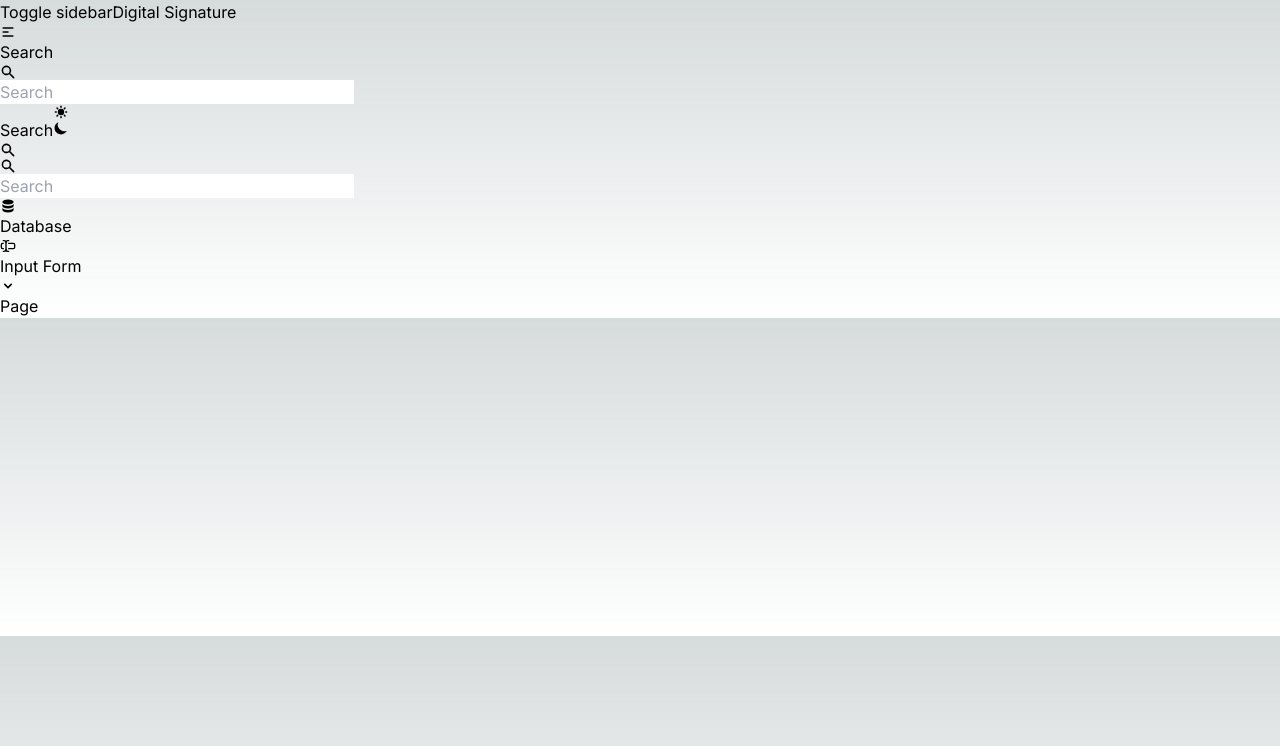
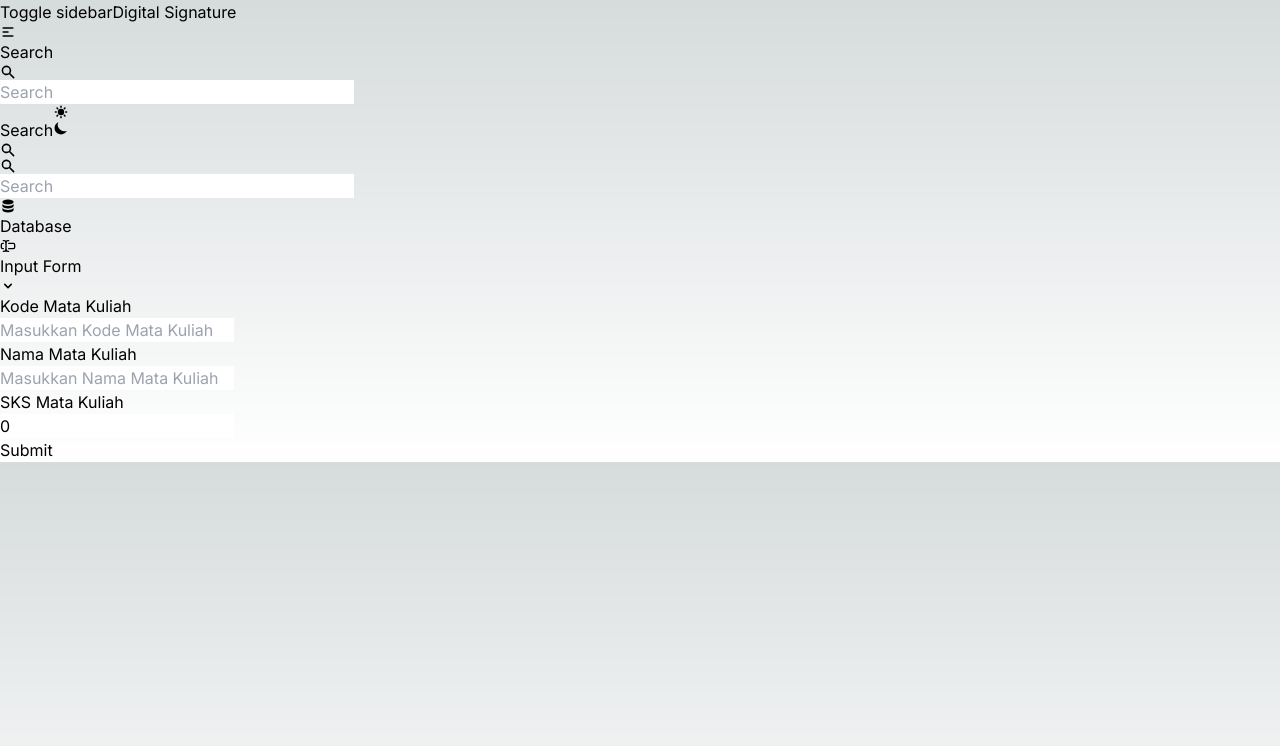
Before and after one commit to abrahammegantoro/digital-signature-website, a Next.js app: page /input/mata-kuliah in a window 1280 px wide. Shown: the top 746 px of the page. Built offline with nearby package versions, Linux system fonts and the light colour scheme.

Commit message:
[FEAT] add input form mata kuliah

```diff
--- a/src/app/input/mata-kuliah/page.tsx
+++ b/src/app/input/mata-kuliah/page.tsx
@@ -1,5 +1,73 @@
-import React from "react";
+"use client";
 
-export default function Page() {
-  return <div>Page</div>;
+import { Button, Checkbox, Label, Select, TextInput } from "flowbite-react";
+import DSTextField from "@/components/DSTextField";
+import { z } from "zod";
+import {
+  SubmitHandler,
+  useFieldArray,
+  useForm,
+  useWatch,
+} from "react-hook-form";
+import { zodResolver } from "@hookform/resolvers/zod";
+import { useEffect } from "react";
+import DSSelect from "@/components/DSSelect";
+
+const MatkulScheme = z.object({
+  kode: z.string().min(1, { message: "Kode is required" }),
+  nama: z.string().min(1, { message: "Nama is required" }),
+  sks: z.number().min(1, { message: "SKS must be at least 1" }),
+});
+
+type MatkulType = z.infer<typeof MatkulScheme>;
+
+export default function FormInput() {
+  const {
+    register,
+    handleSubmit,
+    formState: { errors },
+  } = useForm<MatkulType>({
+    resolver: zodResolver(MatkulScheme),
+    defaultValues: {
+      kode: "",
+      nama: "",
+      sks: 0,
+    },
+  });
+
+  const onSubmit: SubmitHandler<MatkulType> = (data) => console.log(data);
+
+  return (
+    <div>
+      <form onSubmit={handleSubmit(onSubmit)} className="flex flex-col gap-4">
+        <div className="grid grid-cols-3 grid-flow-row gap-x-4 gap-y-7">
+          <DSTextField
+            id="kode"
+            type="text"
+            label="Kode Mata Kuliah"
+            placeholder="Masukkan Kode Mata Kuliah"
+            {...register("kode")}
+            error={errors.kode}
+          />
+          <DSTextField
+            id="nama"
+            type="text"
+            label="Nama Mata Kuliah"
+            placeholder="Masukkan Nama Mata Kuliah"
+            {...register("nama")}
+            error={errors.nama}
+          />
+          <DSTextField
+            id="sks"
+            type="text"
+            label="SKS Mata Kuliah"
+            placeholder="Masukkan jumlah SKS Mata Kuliah"
+            {...register("sks", { valueAsNumber: true })}
+            error={errors.sks}
+          />
+        </div>
+        <Button type="submit">Submit</Button>
+      </form>
+    </div>
+  );
 }
```
